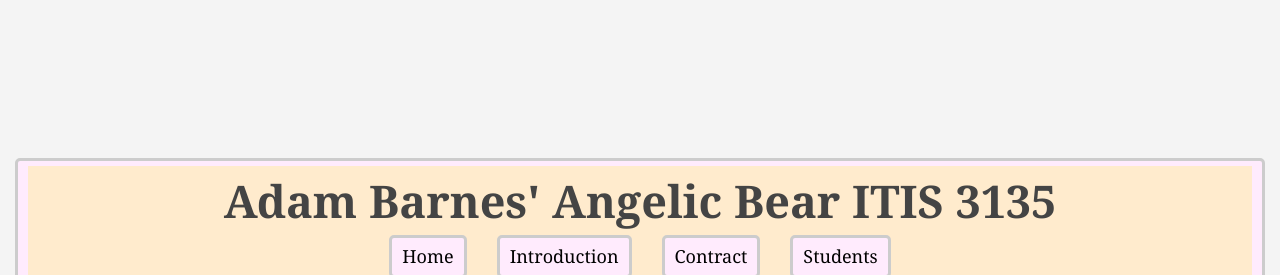
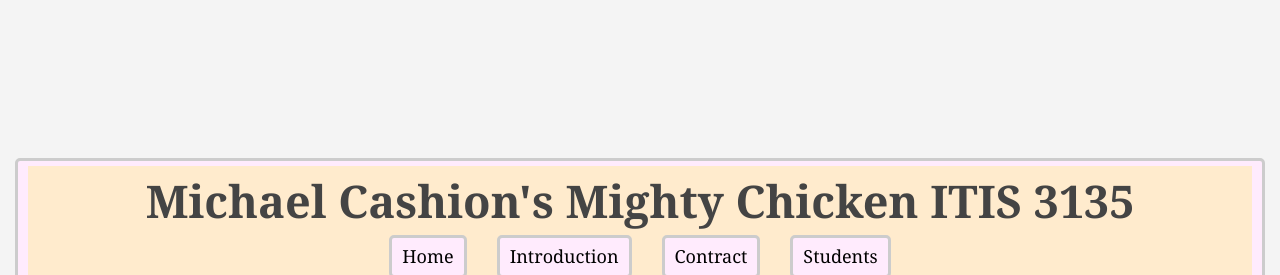
Before and after one commit to mcashio5/itis3135-react, a React (Vite) app: page /students in a window 1280 px wide. Shown: the top 275 px of the page. Built offline with nearby package versions, Linux system fonts and the light colour scheme; no server answers.

Commit message:
Update Header.jsx

```diff
--- a/src/Header.jsx
+++ b/src/Header.jsx
@@ -2,7 +2,7 @@ import Navbar from './Navbar.jsx';
 export default function Header() {
     return (
         <header>
-            <h1>Adam Barnes' Angelic Bear ITIS 3135</h1>
+            <h1>Michael Cashion's Mighty Chicken ITIS 3135</h1>
             <Navbar />
         </header>
     );
```
